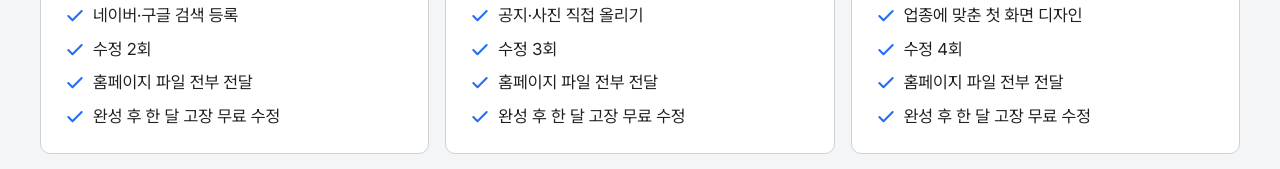
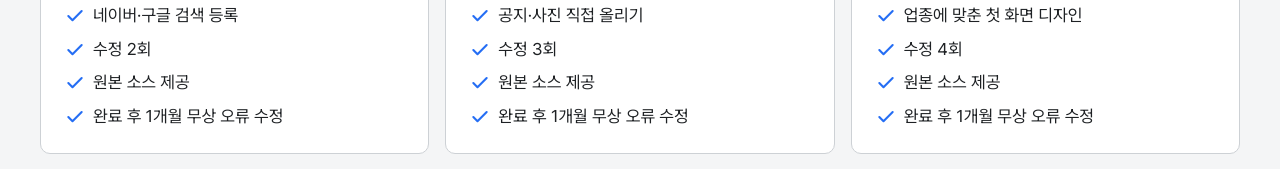
Before and after one commit to gompartner/gompartner.github.io, a Next.js app: page /pricing in a window 1280 px wide. Shown: the part 507-676 px from the top of the page. Built offline with nearby package versions, Linux system fonts and the light colour scheme; no server answers.

Commit message:
약속·가격표·진행 안내 문구 원래대로

```diff
--- a/app/(site)/page.tsx
+++ b/app/(site)/page.tsx
@@ -3,7 +3,6 @@ import { Doodles } from "@/components/landing/Doodles";
 import { SampleStackHero } from "@/components/landing/SampleStackHero";
 import { projects } from "@/data/projects";
 import { homeDescription, homeTitle } from "@/data/seo";
-import { planCommon } from "@/data/pricing";
 import { PricingSection } from "@/components/landing/PricingSection";
 import { ProcessSteps } from "@/components/landing/ProcessSteps";
 import { WorksGrid } from "@/components/landing/WorksGrid";
@@ -35,7 +34,7 @@ const heroTabs = [
 const showcaseIds = ["pharmacy", "tax-office", "real-estate", "clinic-homepage", "hanok-cafe", "pilates-studio"];
 const showcase = showcaseIds.map((id) => projects.find((p) => p.id === id)!);
 
-const promises = ["1인 개발자가 직접 제작", ...planCommon];
+const promises = ["1인 개발자가 직접 제작", "원본 소스 제공", "완료 후 1개월 무상 오류 수정"];
 
 
 const container = "mx-auto w-full max-w-[1248px] px-4 md:px-6";
--- a/data/faq.ts
+++ b/data/faq.ts
@@ -6,8 +6,8 @@ export const processSteps = [
   { title: "상담", body: "채팅으로 필요한 기능과 일정, 예산을 듣고 가능한 범위를 안내합니다." },
   { title: "견적·일정 확정", body: "작업 범위, 일정, 비용을 문서로 정리해 확정합니다." },
   { title: "디자인·개발", body: "진행 중에 실제 화면을 보내 드리고 확인받습니다. 수정은 패키지 횟수 안에서 반영합니다." },
-  { title: "오픈", body: "도메인 연결과 검색 등록 후 오픈하고 홈페이지 파일을 모두 드립니다. 다른 업체로 옮겨도 그대로 쓸 수 있습니다." },
-  { title: "운영", body: "완성 후 한 달 동안 고장 난 곳은 무료로 고칩니다. 이후 수정은 건별 작업 또는 월 유지보수로 맡을 수 있습니다." },
+  { title: "오픈", body: "도메인 연결과 검색 등록 후 오픈하고 원본 소스를 드립니다." },
+  { title: "운영", body: "완료 후 1개월은 오류를 무상으로 수정합니다. 이후 수정은 건별 작업 또는 월 유지보수로 맡을 수 있습니다." },
 ];
 
 const revisions = plans.map((p) => `${p.name} ${p.revisions}회`).join(", ");
--- a/data/pricing.ts
+++ b/data/pricing.ts
@@ -49,8 +49,7 @@ export const plans: Plan[] = [
   },
 ];
 
-// "원본 소스", "무상 오류 수정" 같은 업계 말 대신 사장님이 알아듣는 말로 쓴다.
-export const planCommon = ["홈페이지 파일 전부 전달", "완성 후 한 달 고장 무료 수정"];
+export const planCommon = ["원본 소스 제공", "완료 후 1개월 무상 오류 수정"];
 
 /** 패키지에 없는 기능을 더할 때의 단가. 고급 패키지의 맞춤 기능 1개는 따로 받지 않는다. */
 export type AddonId = "page" | "board" | "tool" | "print" | "lang" | "live" | "map" | "pay" | "member" | "cart";
```
